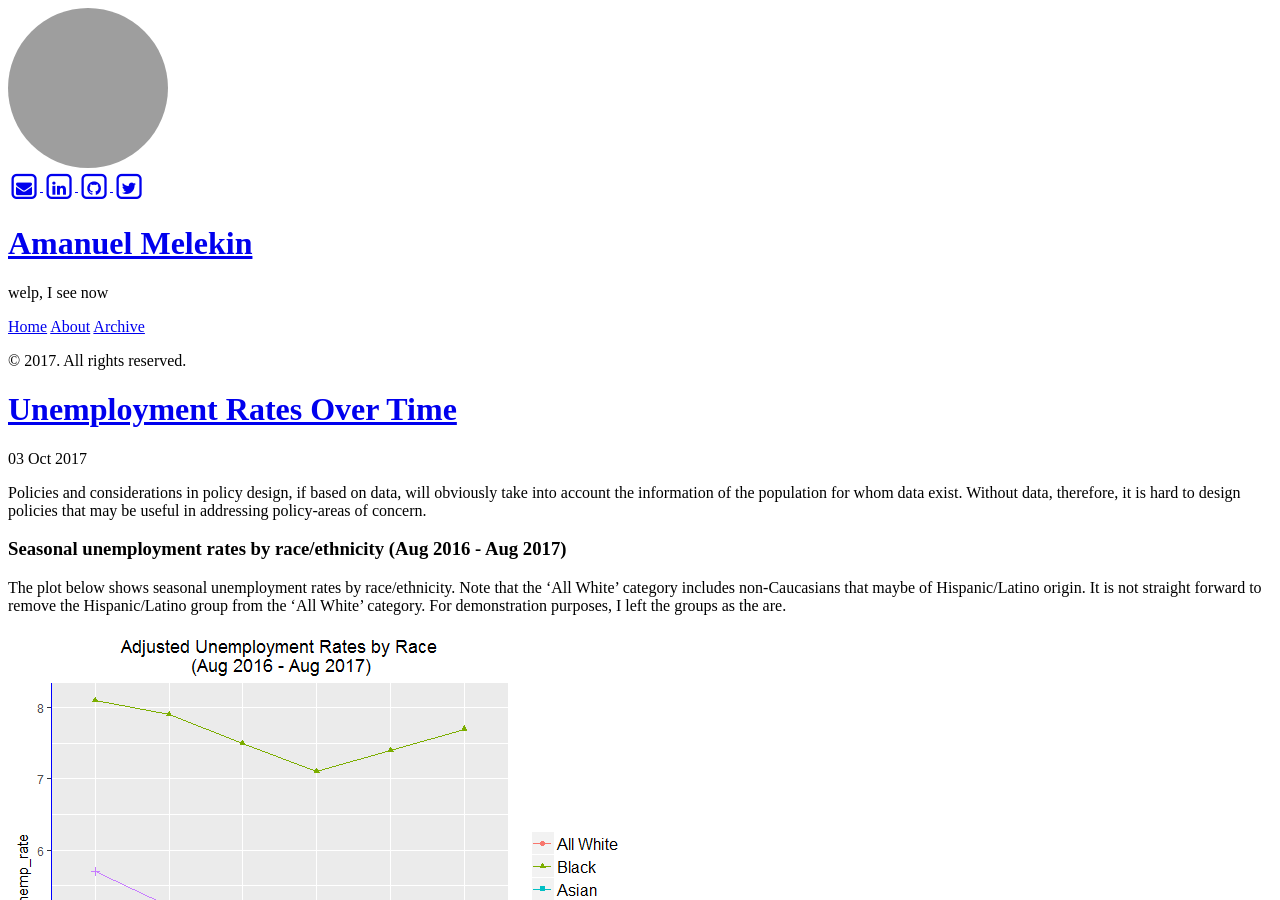
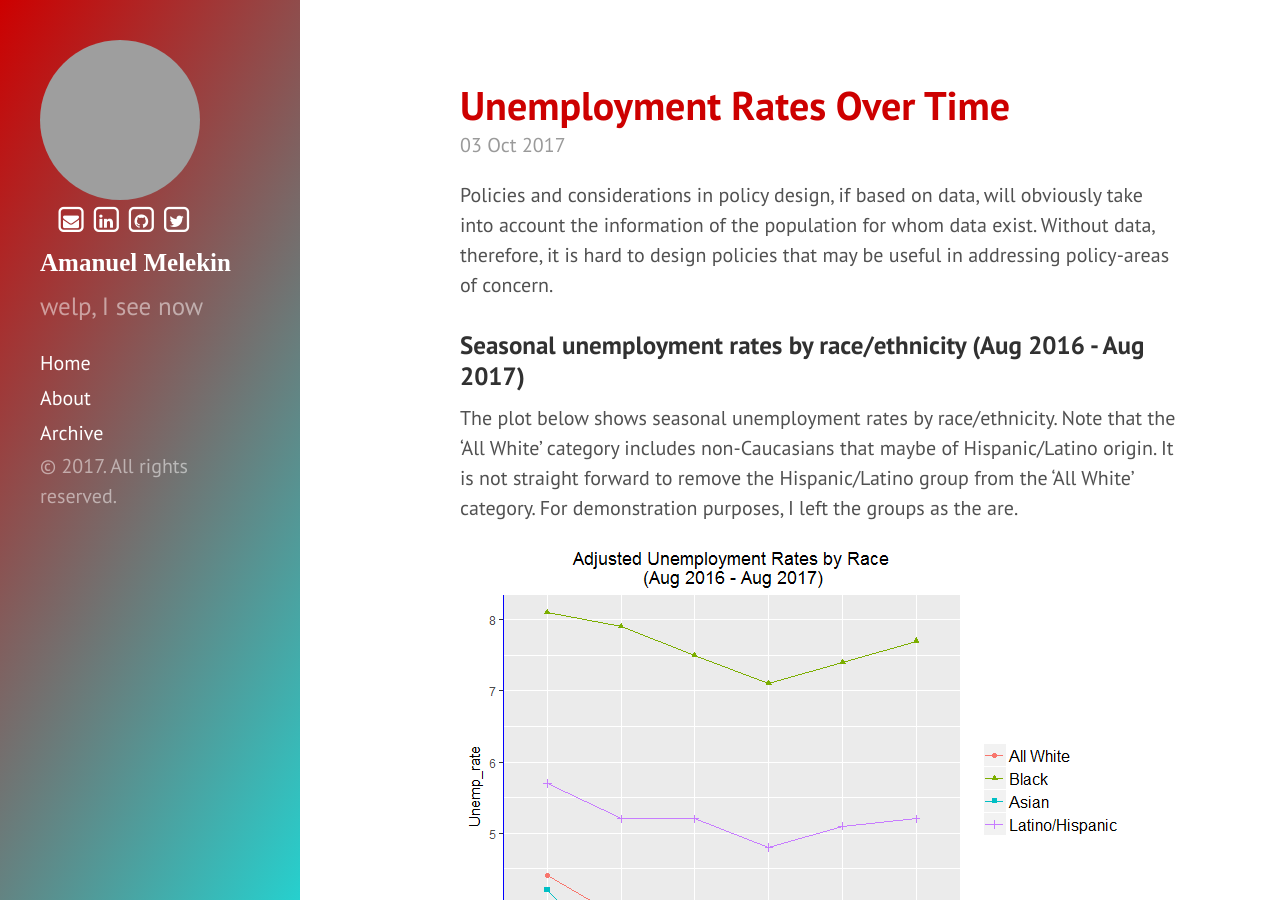
Before and after one commit to azmelekin/azmelekin.github.io, a Jekyll site: the page built from index.html, in a window 1280 px wide and 900 px high. Built offline with Jekyll 4.4.1, drawn with Linux system fonts in a browser that asks for light colours; nearby versions of some CDN libraries; some web fonts are replaced; the list of posts is cut into pages by our own code; grey boxes are pictures that could not be loaded.

```diff
--- a/_config.yml
+++ b/_config.yml
@@ -11,7 +11,7 @@ title:            Amanuel Melekin
 #tagline:
 description:      'welp, I see now'
 url:              http://amanmelekin.github.io/socialsystems
-baseurl:          /socialsystems
+baseurl:          /socialsystems/
 
 
 author:
```
